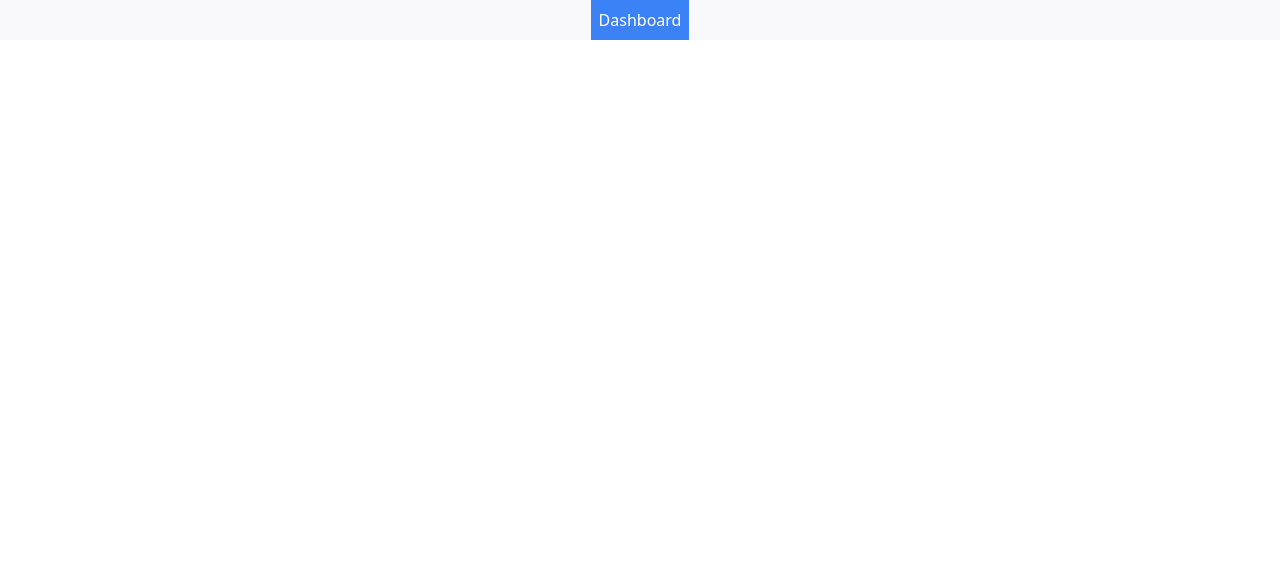
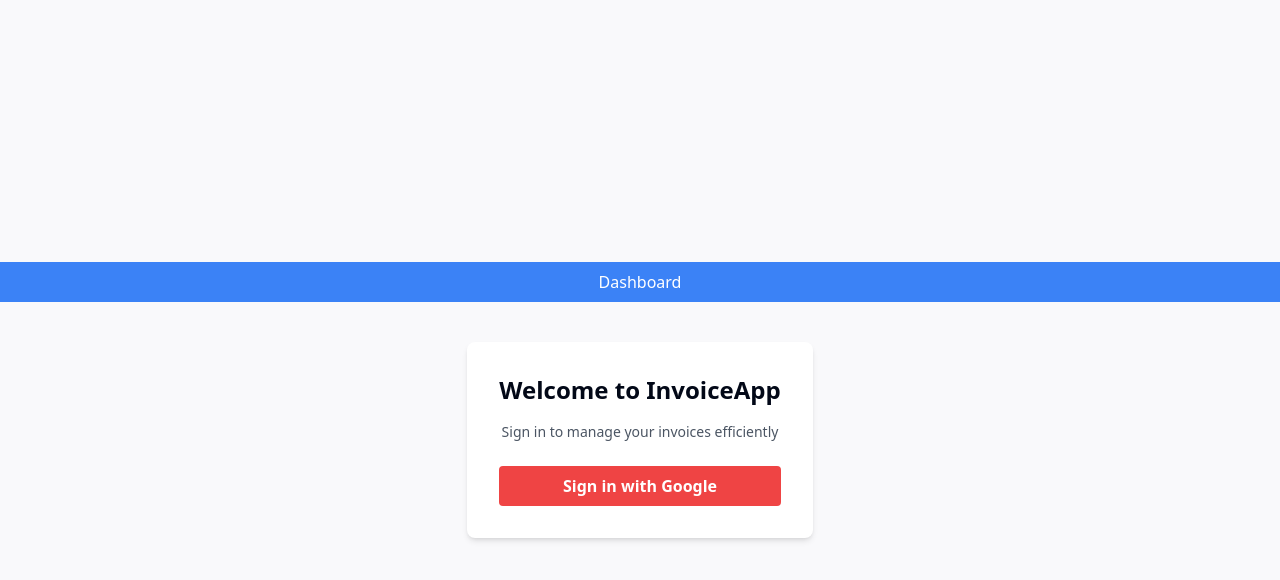
Before and after one commit to eestaniel/invoice-app, a Next.js app: page / in a window 1280 px wide. Shown: the top 580 px of the page. Built offline with nearby package versions, Linux system fonts and the light colour scheme; no server answers.

Commit message:
Add firebase authentication

```diff
--- a/package.json
+++ b/package.json
@@ -22,6 +22,7 @@
     "class-variance-authority": "^0.7.0",
     "clsx": "^2.0.0",
     "date-fns": "^2.30.0",
+    "firebase": "^10.6.0",
     "next": "14.0.2",
     "pg": "^8.11.3",
     "react": "^18",
--- /dev/null
+++ b/src/app/components/googleAuthService.js
@@ -0,0 +1,12 @@
+import {GoogleAuthProvider, signInWithPopup} from "firebase/auth";
+
+export const loginWithGoogle = async (auth) => {
+
+  const provider = new GoogleAuthProvider();
+  try {
+    return await signInWithPopup(auth, provider);
+  } catch (error) {
+    console.error(error);
+    throw error;
+  }
+};
--- a/src/app/dashboard/components/SiveNavigation.jsx
+++ b/src/app/dashboard/components/SiveNavigation.jsx
@@ -2,11 +2,18 @@
 import Image from "next/image";
 import {useContext} from "react";
 import {InvoiceContext} from "@/app/dashboard/context/InvoiceContext";
+import {AuthContext} from "@/app/dashboard/context/AuthContext";
 import {useRouter} from "next/navigation";
 
 export default function SiveNavigation() {
   const {toggleNightMode, theme, isNightMode} = useContext(InvoiceContext);
+  const {logout} = useContext(AuthContext);
   const router = useRouter();
+
+  const handleLogout = () => {
+    logout();
+    router.push("/");
+  }
 
   return (
     <div className={`z-50 bg-red h-[72px] lg:h-[80px] xl:h-screen xl:min-w-[103px] sticky top-0 overflow-y-hidden
@@ -33,7 +40,8 @@ export default function SiveNavigation() {
 
         {/* nav content */}
         <div
-          className="nav-content flex flex-row xl:flex-col h-full xl:h-auto grow justify-end pr-8 xl:pr-0 xl:mb-8 items-center ">
+          className="nav-content flex flex-row xl:flex-col h-full xl:h-auto grow justify-end pr-8 xl:pr-0 xl:mb-8 items-center gap gap-6">
+          <>
             {/* dark mode icon */}
             {isNightMode ?
 
@@ -54,6 +62,15 @@ export default function SiveNavigation() {
                       d="M19.5016 11.3423C19.2971 11.2912 19.0927 11.3423 18.9137 11.4701C18.2492 12.0324 17.4824 12.4924 16.639 12.7991C15.8466 13.1059 14.9776 13.2592 14.0575 13.2592C11.9872 13.2592 10.0958 12.4158 8.74121 11.0611C7.38658 9.70649 6.54313 7.81512 6.54313 5.74483C6.54313 4.87582 6.69649 4.03237 6.95208 3.26559C7.23323 2.4477 7.64217 1.70649 8.17891 1.06751C8.40895 0.786362 8.35783 0.377416 8.07668 0.147384C7.89776 0.0195887 7.69329 -0.0315295 7.48882 0.0195887C5.31629 0.607448 3.42492 1.91096 2.07029 3.64898C0.766773 5.36144 0 7.48285 0 9.78317C0 12.5691 1.1246 15.0995 2.96486 16.9397C4.80511 18.78 7.3099 19.9046 10.1214 19.9046C12.4728 19.9046 14.6454 19.0867 16.3834 17.732C18.147 16.3519 19.4249 14.3838 19.9617 12.1346C20.0639 11.7768 19.8594 11.419 19.5016 11.3423Z"
                       fill="#7E88C3"/>
               </svg>}
+            <svg className="svg-icon w-[1rem] h-[1rem] xl:w-[1.5rem] xl:h-[1.5rem] group hover:cursor-pointer hover:fill-5-secondary"
+                 onClick={() => handleLogout()}
+                 viewBox="0 0 1024 1024" version="1.1" xmlns="http://www.w3.org/2000/svg">
+              <path
+                d="M835.669333 554.666667h-473.173333A42.453333 42.453333 0 0 1 320 512a42.666667 42.666667 0 0 1 42.474667-42.666667h473.173333l-161.813333-161.834666a42.666667 42.666667 0 0 1 60.330666-60.330667l234.666667 234.666667a42.666667 42.666667 0 0 1 0 60.330666l-234.666667 234.666667a42.666667 42.666667 0 0 1-60.330666-60.330667L835.669333 554.666667zM554.666667 42.666667a42.666667 42.666667 0 1 1 0 85.333333H149.525333C137.578667 128 128 137.578667 128 149.482667v725.034666C128 886.4 137.6 896 149.525333 896H554.666667a42.666667 42.666667 0 1 1 0 85.333333H149.525333A106.816 106.816 0 0 1 42.666667 874.517333V149.482667A106.773333 106.773333 0 0 1 149.525333 42.666667H554.666667z"
+                fill="" className="fill-6-muted"/>
+            </svg>
+
+          </>
         </div>
         <hr className="border-[#494E6E]"/>
         {/* nav footer */}
--- /dev/null
+++ b/src/app/dashboard/context/AuthContext.js
@@ -0,0 +1,46 @@
+"use client"
+import {createContext, useContext, useEffect, useState} from 'react';
+import {getAuth, signOut} from 'firebase/auth';
+import {app} from '@/app/firebase'; // adjust the import based on your file structure
+
+export const AuthContext = createContext();
+
+export const useAuth = () => {
+  return useContext(AuthContext);
+};
+
+export const AuthProvider = ({children}) => {
+  const [currentUser, setCurrentUser] = useState(null);
+  const auth = getAuth(app);
+
+  useEffect(() => {
+    return auth.onAuthStateChanged((user) => {
+      setCurrentUser(user);
+    });
+  }, [auth]);
+
+  useEffect(() => {
+    if (currentUser) {
+      console.log('currentUser', currentUser)
+    }
+  }, [currentUser])
+
+  // Function to handle user logout
+  const logout = async () => {
+    try {
+      await signOut(auth); // Signs out the user
+      // Perform additional cleanup if necessary
+    } catch (error) {
+      console.error("Logout failed", error);
+      // Handle errors (e.g., show a notification to the user)
+    }
+  };
+
+  const value = {
+    currentUser,
+    auth,
+    logout
+  };
+
+  return <AuthContext.Provider value={value}>{children}</AuthContext.Provider>;
+};
--- /dev/null
+++ b/src/app/firebase.js
@@ -0,0 +1,14 @@
+import { initializeApp } from "firebase/app";
+
+const firebaseConfig = {
+
+  apiKey: "AIzaSyD33AHNEkGdy9M11jOBsMApiSbNCqkAWTI",
+  authDomain: "invoice-app-49276.firebaseapp.com",
+  projectId: "invoice-app-49276",
+  storageBucket: "invoice-app-49276.appspot.com",
+  messagingSenderId: "810262694154",
+  appId: "1:810262694154:web:67fc6789efbb3ac0f852f3"
+
+};
+
+export const app = initializeApp(firebaseConfig);
--- a/src/app/layout.js
+++ b/src/app/layout.js
@@ -1,5 +1,5 @@
 import './globals.css'
-
+import {AuthProvider} from "@/app/dashboard/context/AuthContext";
 
 export const metadata = {
   title: 'Create Next App',
@@ -11,7 +11,7 @@ export default function RootLayout({children}) {
     <html lang="en">
     <head>
 
-      <title>Title</title>
+      <title>Invoice App</title>
       <link rel="icon" href="favicon.ico"/>
       <link rel="shortcut icon" href="favicon.ico"/>
       <link rel="preconnect" href="https://fonts.googleapis.com"/>
@@ -20,8 +20,10 @@ export default function RootLayout({children}) {
       <link href="https://fonts.googleapis.com/css2?family=League+Spartan:wght@500;700&display=swap" rel="stylesheet"/>
     </head>
 
+    <AuthProvider>
+      <body className={"w-full h-fit"}>{children}</body>
+    </AuthProvider>
 
-    <body className={"w-full h-fit"}>{children}</body>
 
     </html>
   )
--- a/src/app/page.js
+++ b/src/app/page.js
@@ -1,17 +1,46 @@
 "use client"
 import {useRouter} from "next/navigation";
+import {loginWithGoogle} from "@/app/components/googleAuthService";
+import {useAuth} from "@/app/dashboard/context/AuthContext";
+
 
 export default function Home() {
   const router = useRouter()
+  const {auth} = useAuth();
+
+  const handleLogin = async (e) => {
+    e.preventDefault()
+    console.log('login')
+    try {
+      await loginWithGoogle(auth)
+      router.push('/dashboard')
+    } catch (error) {
+      console.error(error)
+    }
+  }
+
   return (
-    <main className="flex flex-row w-full min-h-full bg-11-light justify-center">
+    <main className="flex flex-col w-full min-h-screen bg-11-light justify-center">
       {/* button to dashboard */}
-      <div>
+      <div className="flex flex-col w-full justify-center">
         <button className="text-white bg-blue-500 button1 p-2"
                 onClick={() => router.push('/dashboard')}
         >
           Dashboard
         </button>
+        <div className="signin__container mx-auto mt-10 p-8 bg-white shadow-md rounded-lg max-w-md">
+          <h1 className="signin__title text-2xl font-bold mb-4 text-center">Welcome to InvoiceApp</h1>
+          <p className="signin__description text-sm text-gray-600 text-center mb-6">Sign in to manage your invoices
+            efficiently</p>
+          <div className="signin__button-container">
+            <button
+              className="signin__google-button bg-red-500 hover:bg-red-600 text-white font-bold py-2 px-4 rounded w-full"
+              onClick={(e) => handleLogin(e)}
+            >
+              Sign in with Google
+            </button>
+          </div>
+        </div>
       </div>
 
 
```
Also changed, not shown: 1 other file (tests, documents, lock files or other folders). Lines whose indentation alone changed are shown as unchanged.
